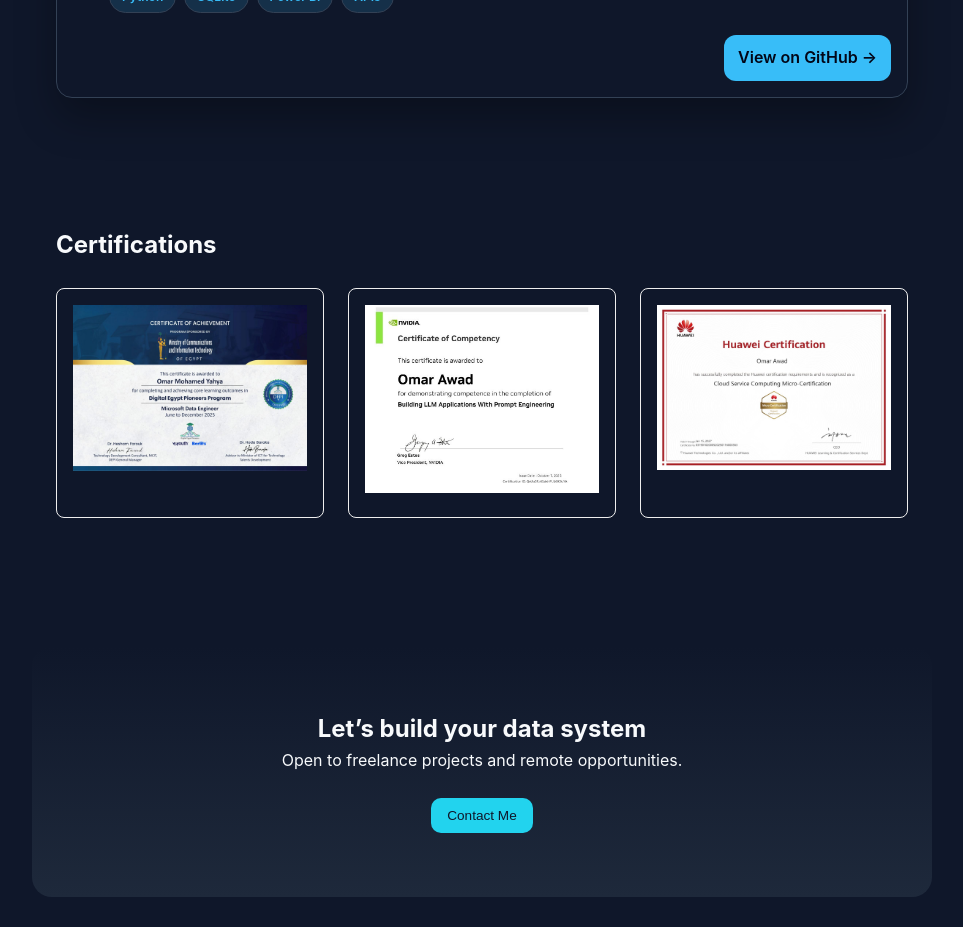
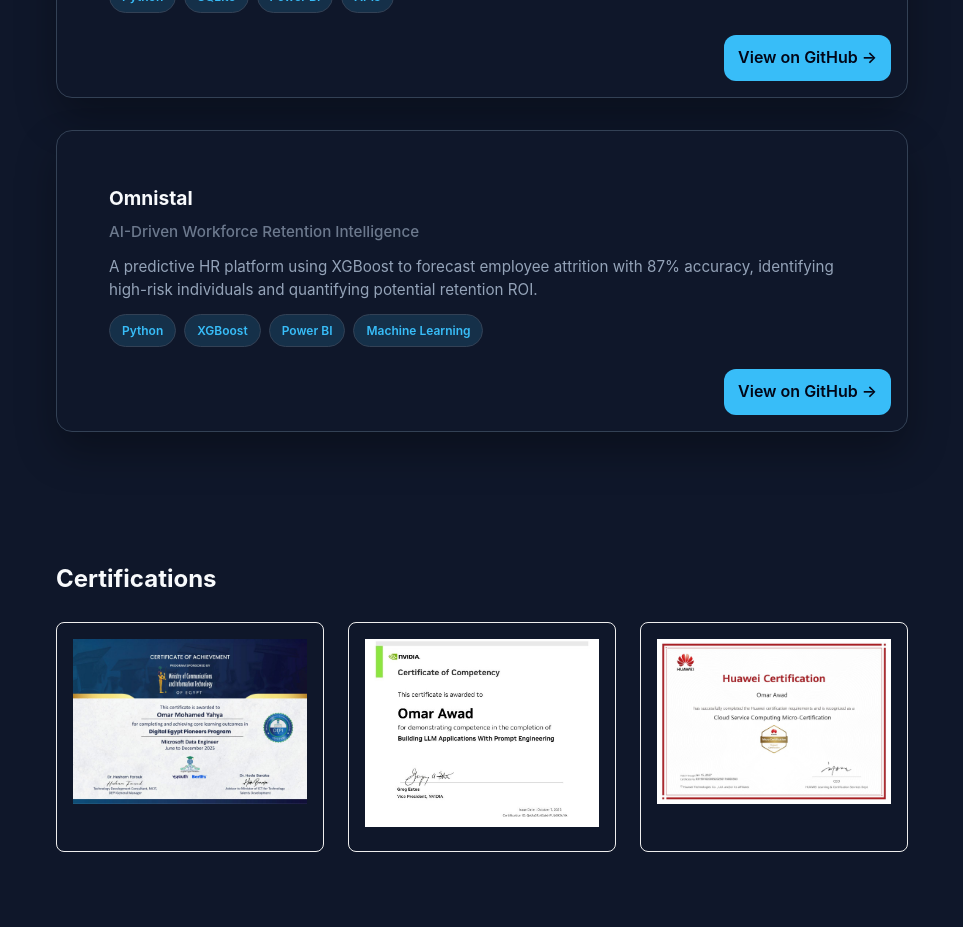
Before and after one commit to Omar-M-Awad/omar-portfolio, a React (Vite) app: page / in a window 1280 px wide. Shown: the part 1040-1967 px from the top of the page, without its empty margins (158-1121 px from the left). Built offline with nearby package versions, Linux system fonts and the light colour scheme.

Commit message:
feature: Add Omnistal project to portfolio

```diff
--- a/src/data/projects.ts
+++ b/src/data/projects.ts
@@ -17,4 +17,12 @@ export const projects: Project[] = [
     stack: ["Python", "SQLite", "Power BI", "APIs"],
     github: "https://github.com/Omar-M-Awad/CryptoPulse",
   },
+{
+    title: "Omnistal",
+    tagline: "AI-Driven Workforce Retention Intelligence",
+    description:
+      "A predictive HR platform using XGBoost to forecast employee attrition with 87% accuracy, identifying high-risk individuals and quantifying potential retention ROI.",
+    stack: ["Python", "XGBoost", "Power BI", "Machine Learning"],
+    github: "https://github.com/Omar-M-Awad/Omnistal",
+  },
 ]
```
